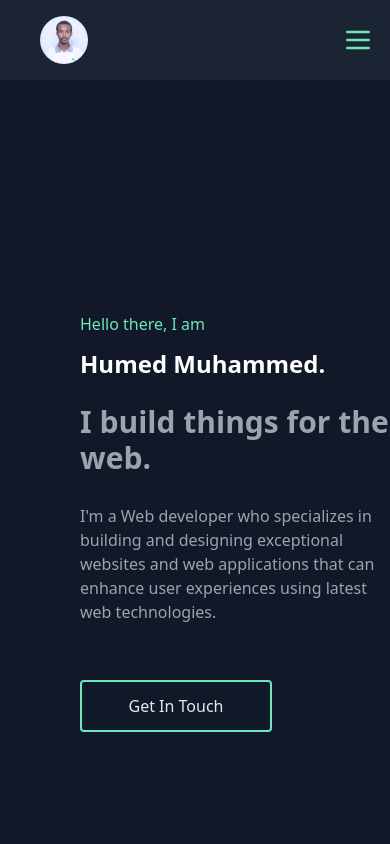
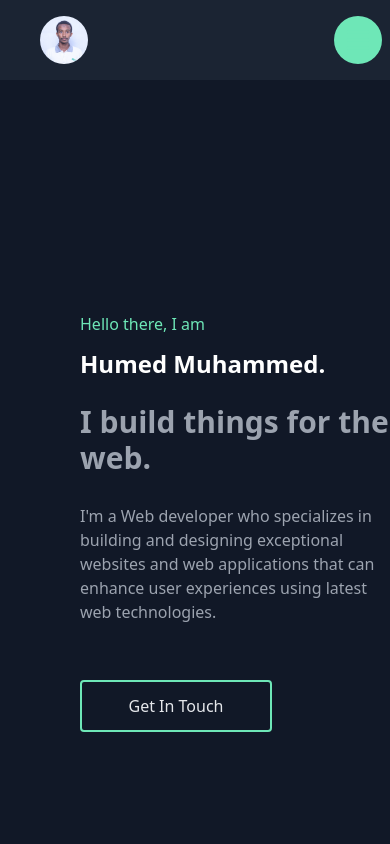
Before and after one commit to Humed-Muhammad/humed-essiess, a Next.js app: page / in a window 390 px wide. Shown: the top 844 px of the page. Built offline with nearby package versions, Linux system fonts and the light colour scheme.

Commit message:
Update NavBar.jsx

```diff
--- a/components/NavBar.jsx
+++ b/components/NavBar.jsx
@@ -46,7 +46,7 @@ const NavBar = ({ skillRef, aboutRef, workRef, contactRef }) => {
       </motion.div>
       <motion.div
         animate={list ? { rotate: 180 } : { rotate: 0 }}
-        className="flex md:hidden w-12 h-12 mr-2 px-2 py-2 rounded-full"
+        className="flex bg-green-300 md:hidden w-12 h-12 mr-2 px-2 py-2 rounded-full"
       >
         <MenuIcon
           className={list ? "hidden" : "flex text-green-300 font-small"}
```
